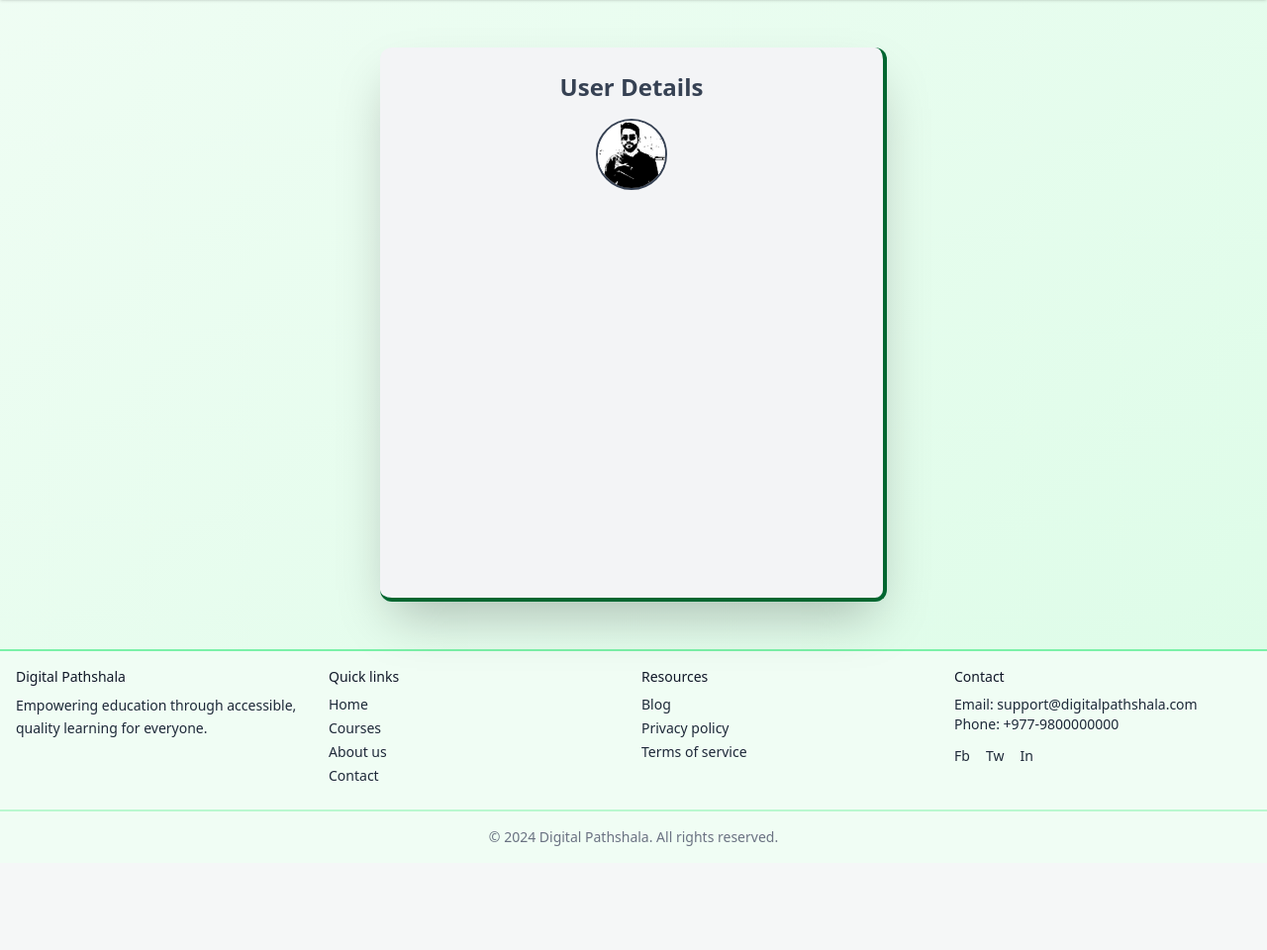
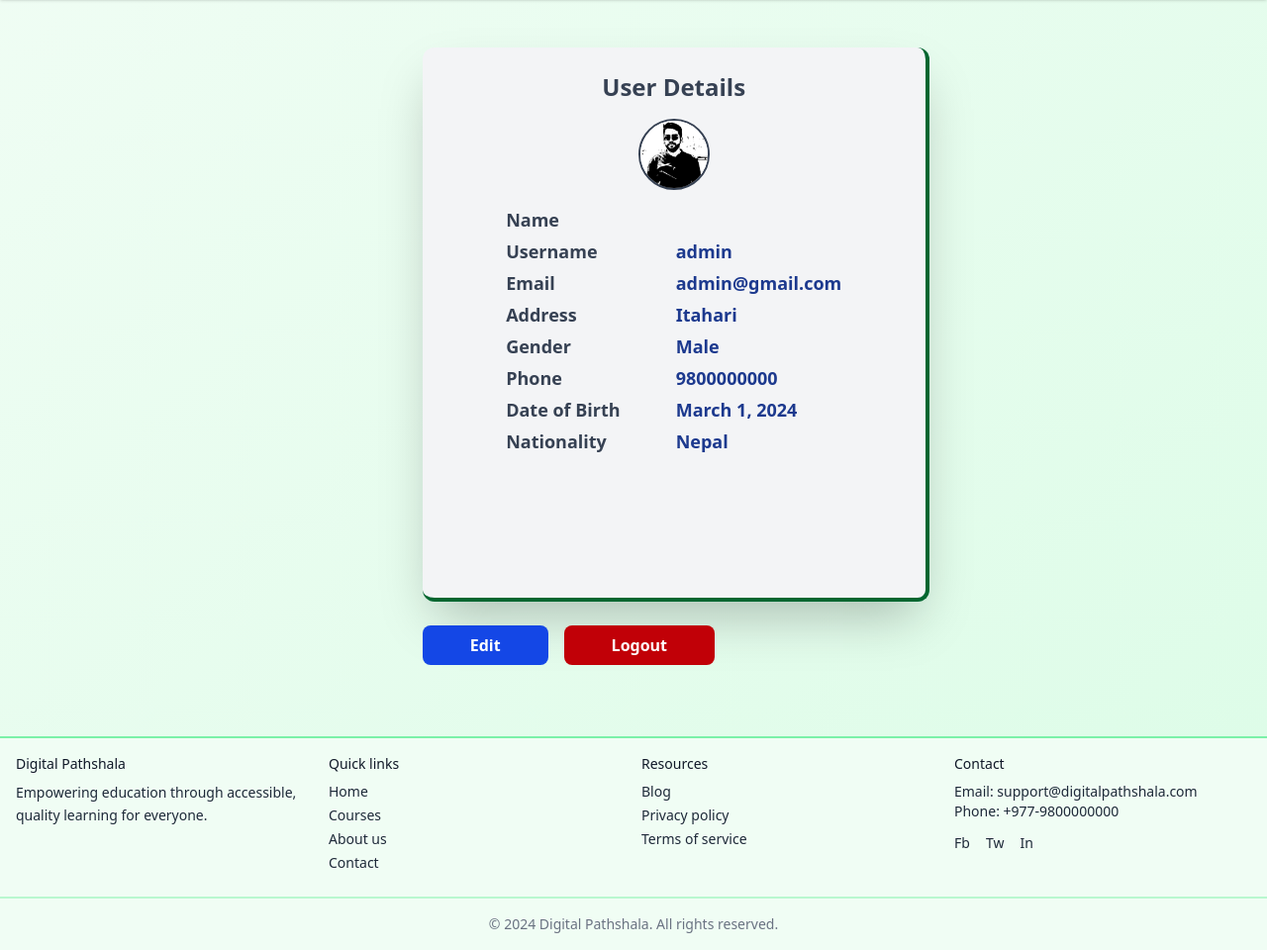
Before and after one commit to SumaniqueCode/pathshala-BMS, a Django app: page /profile/ in a window 1280 px wide. Shown: the part 106-1066 px from the top of the page at 99% size. Before the commit the page ends 961 px from the top, so only its background shows below. Run offline with Django 5.2, Linux system fonts and the light colour scheme; a user stored in the database is signed in; data comes from the database, SQL or seed files in the repository; both versions use the stored data as it was after the commit.

Commit message:
Profile card completion with edit page and logout user

```diff
--- a/main/urls.py
+++ b/main/urls.py
@@ -26,6 +26,8 @@
     path('sign-up/', signupPage),
     path('signin-user', loginUser),
     path('signup-user', signupUser),
+    path('logout', logoutUser),
+    path('edit-user', editUserPage),
 ]
 
 urlpatterns = [
--- a/templates/pages/auth/profile.html
+++ b/templates/pages/auth/profile.html
@@ -1,12 +1,34 @@
 {% extends 'layouts/main.html' %}
 {% block title %}Profile{% endblock %}
 {% block content %}
-<div class="flex my-12">
+<div class="flex flex-col my-12 w-1/3 self-center">
     <div class="bg-gray-100 flex flex-col gap-4 items-center min-w-lg shadow-2xl mx-auto py-6 min-h-[70vh] border-b-4 border-r-4 rounded-xl border-green-800">
         <h1 class="text-2xl font-bold">User Details</h1>
         <div class="">
             <img class="w-18 h-18 object-cover rounded-full border-2" src="{{user.profile.profile_image.url}}" alt="Profile image">
         </div>
+        <div class="grid grid-cols-2 font-semibold text-lg gap-1">
+            <p>Name</p>
+            <p class="text-blue-900">{{user.first_name}} {{user.last_name}}</p>
+            <p>Username</p>
+            <p class="text-blue-900">{{user.username}}</p>
+            <p>Email</p>
+            <p class="text-blue-900">{{user.email}}</p>
+            <p>Address</p>
+            <p class="text-blue-900">{{user.profile.address}}</p>
+            <p>Gender</p>
+            <p class="text-blue-900">{{user.profile.gender}}</p>
+            <p>Phone</p>
+            <p class="text-blue-900">{{user.profile.phone}}</p>
+            <p>Date of Birth</p>
+            <p class="text-blue-900">{{user.profile.dob}}</p>
+            <p>Nationality</p>
+            <p class="text-blue-900">{{user.profile.nationality}}</p>
+        </div>
+    </div>
+    <div class="flex gap-4 items-center my-6">
+        <a class="px-12 py-2 rounded-lg bg-blue-700 text-white font-semibold text-md" href="/auth/edit-user">Edit</a>
+        <a class="px-12 py-2 rounded-lg bg-red-700 text-white font-semibold text-md" href="/auth/logout">Logout</a>
     </div>
 </div>
 {% endblock %}
```
Also changed, not shown: templates/pages/auth/editPage.html (renamed from templates/pages/auth/signup.html, +13 -45 lines), users/views.py (+11 -1 lines), db.sqlite3, media/users/regmisuman/admin_bw.jpg (added).
